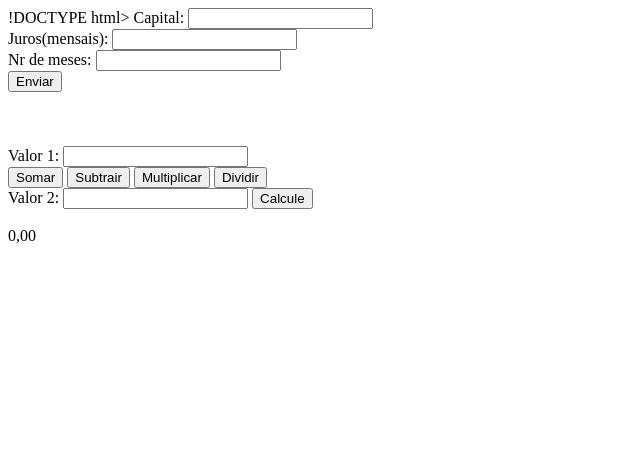
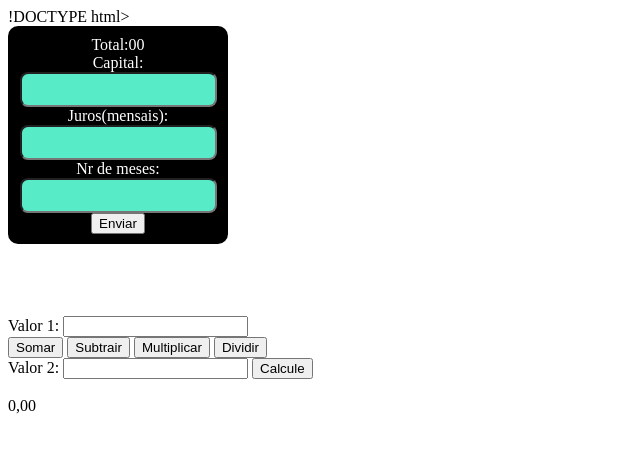
Before and after one commit to beatrizbueno1/primeiro_3t, a plain HTML site: page index.html in a window 1280 px wide. Shown: the whole page, without its empty margins (0-640 px from the left). Drawn offline with Linux system fonts and the light colour scheme.

Commit message:
Update index.html

```diff
--- a/index.html
+++ b/index.html
@@ -1,20 +1,28 @@
 !DOCTYPE html>
 <html lang="pt-br">
+
 <head>
   <meta charset="UTF-8">
   <meta http-equiv="X-UA-Compatible" content="IE=edge">
   <meta name="viewport" content="width=device-width, initial-scale=1.0">
   <title>ana clara</title>
   <script src="estudo.js"></script>
+ <link rel="stylesheet" href="geral.css">
+</head>
 
-</head>
 <body>
-
+  <div class="calculadora">
+    <div>
+      <span id="total"> Total:00</span>
+    </div>
     Capital: <input id="valor" type="text"><br>
     Juros(mensais): <input id="juros" type="text"><br>
-  Nr de meses: <input id="meses" type="text"><br>
+    Nr de meses: <input id="Meses" type="text"><br>
     <button onclick="calcula()">Enviar</button>
-
+    <div id="spListaMeses">
+      <span id="listaMeses"></span>
+    </div>
+  </div>
   <br><br><br><br>
   Valor 1: <input id="v1" type="text"><br>
   <button onclick="operacao('+')">Somar</button>
@@ -24,9 +32,10 @@
   <br>
   Valor 2: <input id="v2" type="text">
   <button onclick="calcule('+')">Calcule</button><br><br>
-  <span id="resultado">0,00</span>
+  <span id="Resultado">0,00</span>
 
 
 
 </body>
+
 </html>
```
Lines whose indentation alone changed are shown as unchanged.
